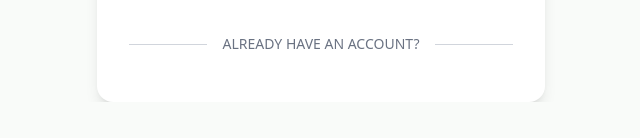
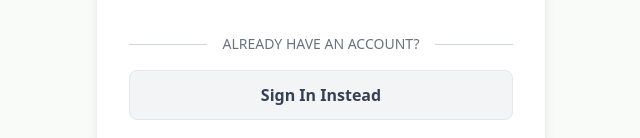
Before and after one commit to LeafScan-G21/Web-app, a React (Vite) app: page /register in a window 1280 px wide. Shown: the part 920-1058 px from the top of the page, without its empty margins (319-959 px from the left). Before the commit the page ends 1022 px from the top, so only its background shows below. Built offline with nearby package versions, Linux system fonts and the light colour scheme.

Commit message:
feat(auth): Registration page completed

```diff
--- a/src/pages/Register.jsx
+++ b/src/pages/Register.jsx
@@ -51,7 +51,9 @@ const Register = () => {
                 <div className='relative flex justify-center text-sm text-gray-500'>
                     <span className='bg-white px-4'>ALREADY HAVE AN ACCOUNT?</span>
                 </div>
+
             </div>
+            <a href='/login' className='block text-center w-full bg-gray-100 hover:bg-gray-200 text-gray-700 font-semibold py-3 px-4 rounded-lg transition-colors border border-gray-200'>Sign In Instead</a>
         </div>
         </div>
     </div>
```
